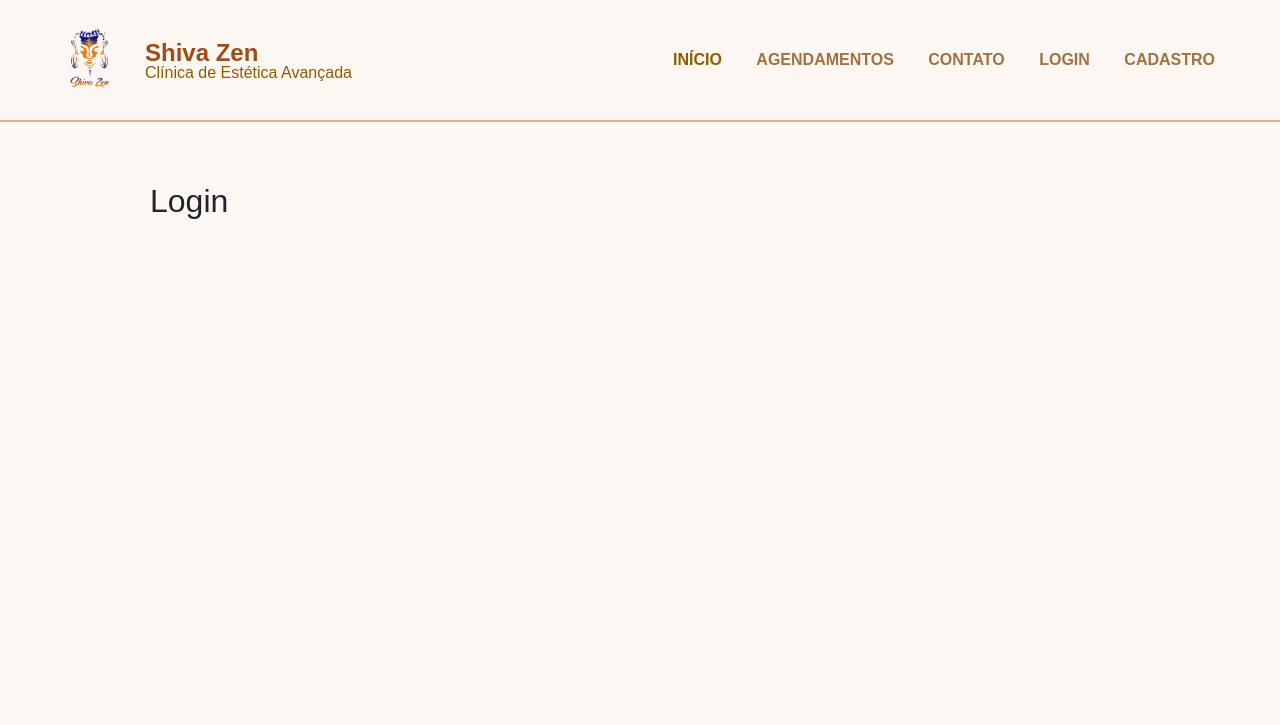
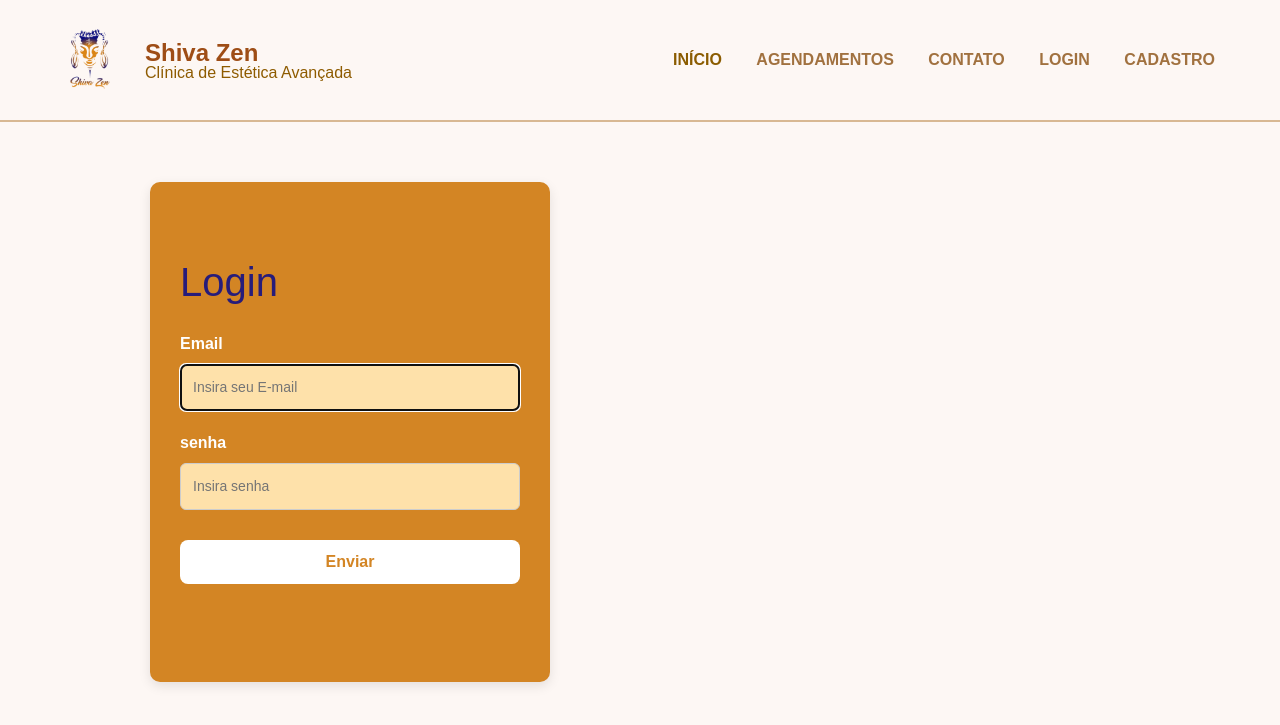
Before and after one commit to StefanyCarso/shivazen, a Django app: page /usuario/login/ in a window 1280 px wide. Shown: the top 725 px of the page. Run offline with Django 5.2, Linux system fonts and the light colour scheme.

Commit message:
tela login pronta

```diff
--- a/shivazen/app_shivazen/static/css/base.css
+++ b/shivazen/app_shivazen/static/css/base.css
@@ -202,3 +202,67 @@ body {
   .btn:hover {
     background-color: #f5d49f;
   }
+
+  .login-container {
+    width: 100%;
+    max-width: 400px;
+    height: 500px;
+    padding: 30px;
+    background-color: #d38524;
+    border-radius: 10px;
+    box-shadow: 0 4px 12px rgba(0, 0, 0, 0.1);
+    display: flex;
+    flex-direction: column;
+  }
+
+  .login-container label {
+    margin-bottom: 8px;
+    font-weight: bold;
+    color: #fff;
+  }
+
+  .login-container input[type="text"],
+  .login-container input[type="password"] {
+    padding: 12px;
+    margin-bottom: 20px;
+    border: 1px solid #ccc;
+    border-radius: 6px;
+    width: 100%;
+    box-sizing: border-box;
+    font-size: 14px;
+  }
+
+  .login-label{
+    margin-bottom: 20px;
+    font-size: 40px;
+    font-family: Arial, Helvetica, sans-serif;
+    color: #271c7a;
+    padding-right:1000px ;
+    margin-top: 40px;
+    text-align: center;
+
+  }
+
+  button {
+    background-color: white;
+    color: #d38524;
+    border: none;
+    padding: 10px 20px;
+    border-radius: 8px;
+    font-weight: bold;
+    cursor: pointer;
+    transition: background 0.3s ease;
+    margin-top: 10px;
+    width: 100%;
+}
+
+button:hover {
+    color: #d38524;
+    background-color: #fee1aa;
+}
+
+input{
+background-color: #fee1aa ;
+
+
+}
--- a/shivazen/app_shivazen/templates/usuario/login.html
+++ b/shivazen/app_shivazen/templates/usuario/login.html
@@ -1,6 +1,17 @@
 {% extends 'estrutura/base.html' %}
 {% block conteudo %}
-    <div class="container">
-        <h2>Login</h2>
+
+<div class="container">
+        <form>
+        <div class="login-container">
+            <p class="login-label" >Login</p>
+            <label  for="email">Email</label>
+                <input type="text" name="email" placeholder="Insira seu E-mail" required autofocus>
+            <label  for="senha">senha</label>
+                <input type="password" name="Senha" placeholder="Insira senha" required autofocus>
+                <button class="button"type="submit">Enviar</button>
+
+        </div>
+    </form>
     </div>
 {% endblock %}
```
